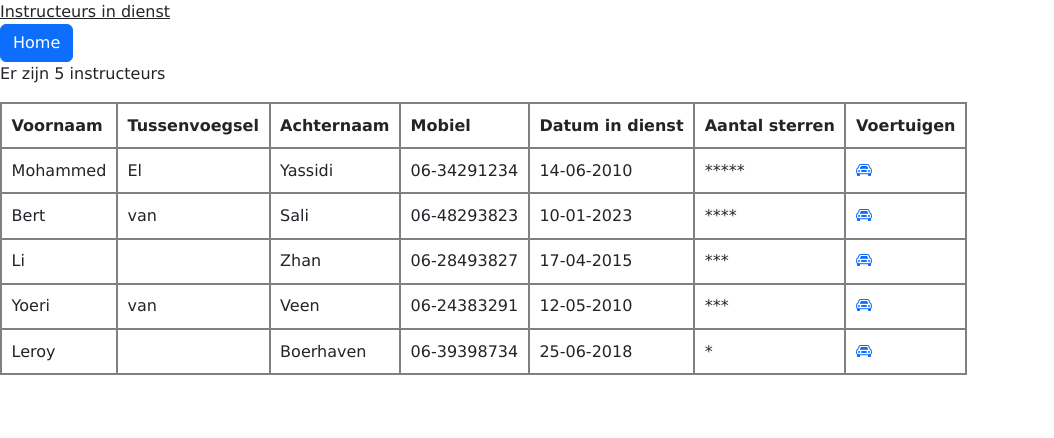
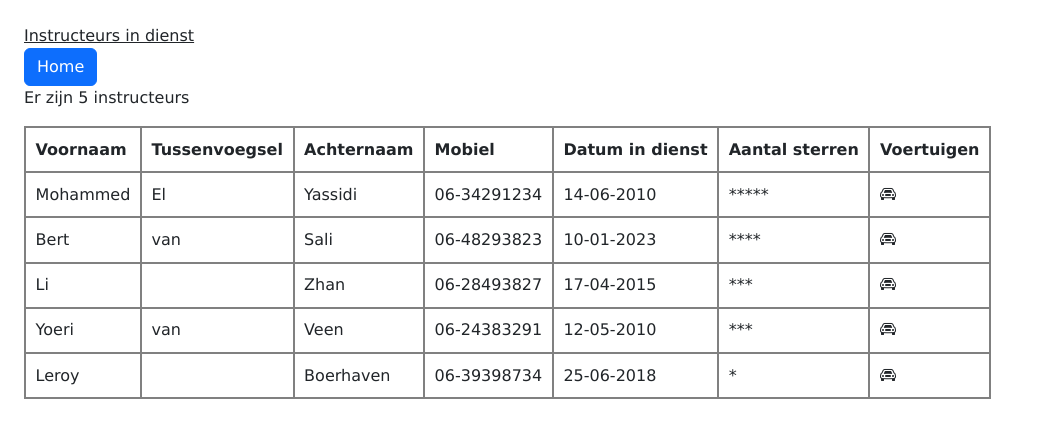
Before and after one commit to Hamza-Alchbli/be-opdracht1-j2-p1-337118, a PHP site: page /Instructeur/overzichtInstructeur in a window 1280 px wide. Shown: the top 438 px of the page, without its empty margins (0-1054 px from the left). Run offline with PHP 8.4, Linux system fonts and the light colour scheme; data comes from the database, SQL or seed files in the repository.

Commit message:
Styling issues fixed

```diff
--- a/app/views/Instructeur/overzichtInstructeur.php
+++ b/app/views/Instructeur/overzichtInstructeur.php
@@ -1,22 +1,27 @@
 <!DOCTYPE html>
 <html lang="en">
+
 <head>
     <meta charset="UTF-8">
     <meta http-equiv="X-UA-Compatible" content="IE=edge">
     <meta name="viewport" content="width=device-width, initial-scale=1.0">
     <link href="https://cdn.jsdelivr.net/npm/bootstrap@5.3.0-alpha3/dist/css/bootstrap.min.css" rel="stylesheet" integrity="sha384-KK94CHFLLe+nY2dmCWGMq91rCGa5gtU4mk92HdvYe+M/SXH301p5ILy+dN9+nJOZ" crossorigin="anonymous">
     <link rel="stylesheet" href="https://cdn.jsdelivr.net/npm/bootstrap-icons@1.10.4/font/bootstrap-icons.css">
+    <link rel="stylesheet" href="https://cdnjs.cloudflare.com/ajax/libs/tailwindcss/2.2.4/tailwind.min.css">
 
     <link rel="stylesheet" href="<?= URLROOT; ?>/css/style.css">
     <title>Overzicht Instructeurs</title>
 </head>
+
 <body>
+
+    <div class="container mx-auto p-4">
         <u><?= $data['title']; ?></u><br>
         <!-- button to take me home  -->
         <a href="<?= URLROOT; ?>" class="btn btn-primary">Home</a>
         <!-- aantal instructeurs -->
         <p>Er zijn <?= $data['totalInstructeurs']; ?> instructeurs</p>
-
+        <!-- Your content goes here -->
         <table>
             <thead>
                 <th>Voornaam</th>
@@ -31,7 +36,10 @@
                 <?= $data['rows']; ?>
             </tbody>
         </table>
+    </div>
+
 
     <script src="https://cdn.jsdelivr.net/npm/bootstrap@5.3.0-alpha3/dist/js/bootstrap.bundle.min.js" integrity="sha384-ENjdO4Dr2bkBIFxQpeoTz1HIcje39Wm4jDKdf19U8gI4ddQ3GYNS7NTKfAdVQSZe" crossorigin="anonymous"></script>
 </body>
+
 </html>
--- a/app/views/Instructeur/overzichtvoertuigen_wijzig.php
+++ b/app/views/Instructeur/overzichtvoertuigen_wijzig.php
@@ -14,6 +14,7 @@
 
 <body class="bg-gray-100 p-6">
     <!-- <?php var_dump($data) ?> -->
+
     <div class="max-w-md mx-auto bg-white rounded p-6">
         <h2 class="text-xl mb-4">Update Voertuig info</h2>
         <form action="<?= URLROOT; ?>/instructeur/overzichtvoertuigen_wijzig_save/<?= $data['voertuigId'] ?>/<?= $data['instructeaurId'] ?>" method="POST">
```
Also changed, not shown: app/views/Instructeur/overzichtVoertuigen.php (+5 -2 lines). Lines whose indentation alone changed are shown as unchanged.
